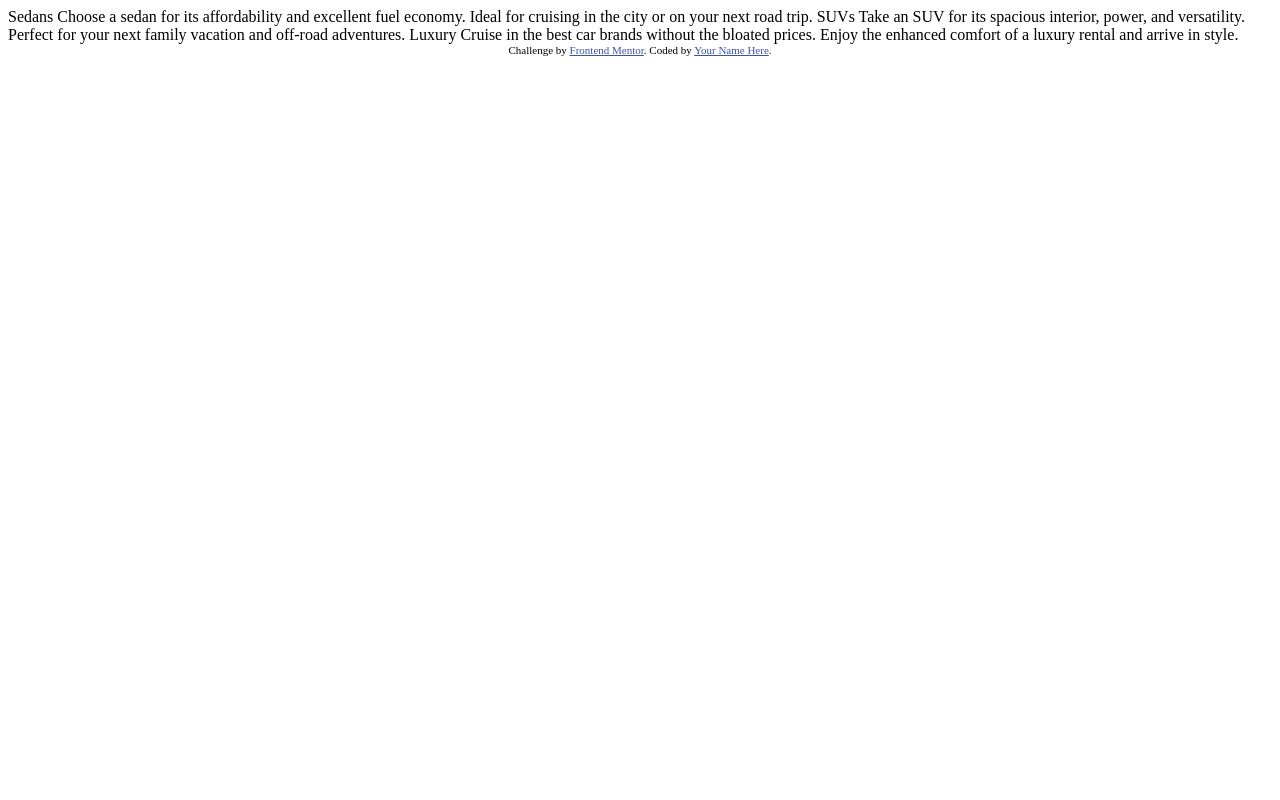
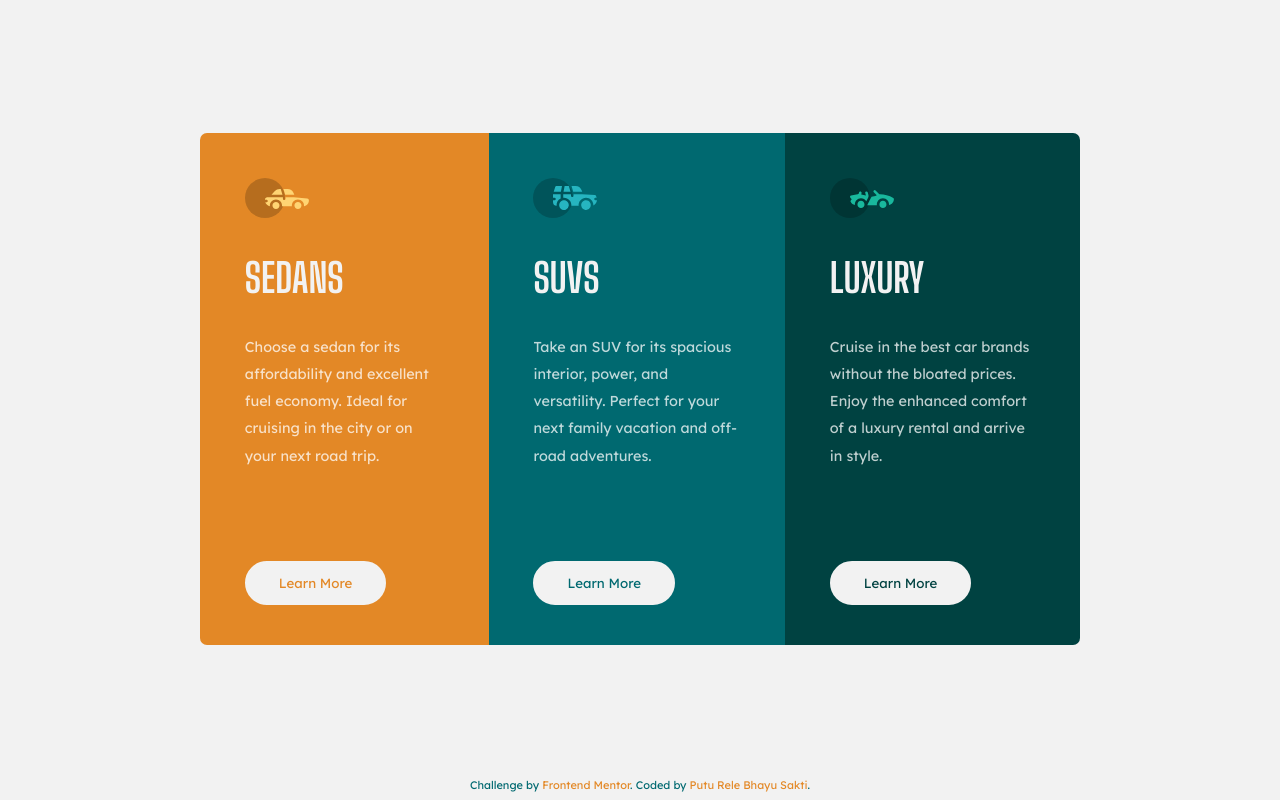
Before and after one commit to lere22/3-column-preview-card-component, a plain HTML site: page index.html in a window 1280 px wide. Drawn offline with Linux system fonts and the light colour scheme.

Commit message:
add layouting in style.css

```diff
--- /dev/null
+++ b/css/style.css
@@ -0,0 +1,155 @@
+@import url("https://fonts.googleapis.com/css2?family=Big+Shoulders+Display:wght@700&family=Lexend+Deca&display=swap");
+
+:root {
+	/* Colors */
+	--primary-bright-orange: hsl(31, 77%, 52%);
+	--primary-dark-cyan: hsl(184, 100%, 22%);
+	--primary-very-dark-cyan: hsl(179, 100%, 13%);
+	--neutral-transparent-white-p: hsla(0, 0%, 100%, 0.75);
+	--neutral-very-light-gray: hsl(0, 0%, 95%);
+
+	/* Typography */
+	--family-lexend-deca: "Lexend Deca", sans-serif;
+	--family-big-shoulders-display: "Big Shoulders Display", cursive;
+	--fw-400: 400;
+	--fw-700: 700;
+}
+
+*,
+*::before,
+*::after {
+	margin: 0;
+	padding: 0;
+	box-sizing: border-box;
+	outline: none;
+	border: none;
+	text-decoration: none;
+}
+
+body {
+	min-height: 99vh;
+	font-family: var(--family-lexend-deca);
+	background-color: var(--neutral-very-light-gray);
+	color: var(--neutral-transparent-white-p);
+	display: flex;
+	flex-direction: column;
+	justify-content: center;
+	align-items: center;
+}
+
+main {
+	margin: auto;
+	overflow: hidden;
+	width: 100%;
+	max-width: 55rem;
+	border-radius: 7px;
+	display: flex;
+	flex-direction: row;
+	justify-content: center;
+	align-items: center;
+}
+
+section {
+	position: relative;
+	padding: 2.8rem;
+	height: 32rem;
+}
+
+section.sedans {
+	background-color: var(--primary-bright-orange);
+}
+
+section.suvs {
+	background-color: var(--primary-dark-cyan);
+}
+
+section.luxury {
+	background-color: var(--primary-very-dark-cyan);
+}
+
+img {
+	margin-bottom: 2rem;
+}
+
+h1 {
+	font-size: 2.5rem;
+	font-weight: var(--fw-700);
+	font-family: var(--family-big-shoulders-display);
+	color: var(--neutral-very-light-gray);
+	text-transform: uppercase;
+	margin-bottom: 2rem;
+}
+
+p {
+	font-size: 0.9rem;
+	font-weight: var(--fw-400);
+	line-height: 1.7rem;
+}
+
+button {
+	position: absolute;
+	font-family: var(--family-lexend-deca);
+	padding: 0.75rem 2rem;
+	background-color: var(--neutral-very-light-gray);
+	border: 2px solid var(--neutral-very-light-gray);
+	border-radius: 50px;
+	cursor: pointer;
+	transition: all 0.2s ease-in-out;
+	bottom: 2.5rem;
+}
+
+.sedans button {
+	color: var(--primary-bright-orange);
+}
+
+.suvs button {
+	color: var(--primary-dark-cyan);
+}
+
+.luxury button {
+	color: var(--primary-very-dark-cyan);
+}
+
+button:hover {
+	background: transparent;
+	color: var(--neutral-very-light-gray);
+}
+
+button:active {
+	transform: scale(0.9);
+}
+
+.attribution {
+	font-size: 11px;
+	text-align: center;
+	color: var(--primary-dark-cyan);
+}
+
+.attribution a {
+	color: var(--primary-bright-orange);
+}
+
+.attribution a:hover {
+	text-decoration: underline;
+}
+
+@media screen and (max-width: 990px) {
+	main {
+		display: flex;
+		flex-direction: column;
+		max-width: 35ch;
+		margin: 2rem 0;
+	}
+
+	section {
+		height: 29rem;
+	}
+
+	p {
+		font-size: 1rem;
+	}
+
+	button {
+		bottom: 3.5rem;
+	}
+}
--- a/index.html
+++ b/index.html
@@ -1,36 +1,40 @@
 <!DOCTYPE html>
 <html lang="en">
-<head>
-  <meta charset="UTF-8">
-  <meta name="viewport" content="width=device-width, initial-scale=1.0"> <!-- displays site properly based on user's device -->
+	<head>
+		<meta charset="UTF-8" />
+		<meta name="viewport" content="width=device-width, initial-scale=1.0" />
+		<!-- displays site properly based on user's device -->
 
-  <link rel="icon" type="image/png" sizes="32x32" href="./images/favicon-32x32.png">
+		<link rel="icon" type="image/png" sizes="32x32" href="./images/favicon-32x32.png" />
 
-  <title>Frontend Mentor | 3-column preview card component</title>
+		<title>Frontend Mentor | 3-column preview card component</title>
 
-  <!-- Feel free to remove these styles or customise in your own stylesheet 👍 -->
-  <style>
-    .attribution { font-size: 11px; text-align: center; }
-    .attribution a { color: hsl(228, 45%, 44%); }
-  </style>
-</head>
-<body>
+		<link rel="stylesheet" href="./css/style.css" />
+	</head>
+	<body>
+		<main>
+			<section class="sedans">
+				<img src="./images/icon-sedans.svg" alt="Sedans" />
+				<h1>Sedans</h1>
+				<p>Choose a sedan for its affordability and excellent fuel economy. Ideal for cruising in the city or on your next road trip.</p>
+				<button>Learn More</button>
+			</section>
+			<section class="suvs">
+				<img src="./images/icon-suvs.svg" alt="SUVs" />
+				<h1>SUVs</h1>
+				<p>Take an SUV for its spacious interior, power, and versatility. Perfect for your next family vacation and off-road adventures.</p>
+				<button>Learn More</button>
+			</section>
+			<section class="luxury">
+				<img src="./images/icon-luxury.svg" alt="Luxury" />
+				<h1>Luxury</h1>
+				<p>Cruise in the best car brands without the bloated prices. Enjoy the enhanced comfort of a luxury rental and arrive in style.</p>
+				<button>Learn More</button>
+			</section>
+		</main>
 
-  Sedans
-  Choose a sedan for its affordability and excellent fuel economy. Ideal for cruising in the city
-  or on your next road trip.
-
-  SUVs
-  Take an SUV for its spacious interior, power, and versatility. Perfect for your next family vacation
-  and off-road adventures.
-
-  Luxury
-  Cruise in the best car brands without the bloated prices. Enjoy the enhanced comfort of a luxury
-  rental and arrive in style.
-
-  <div class="attribution">
-    Challenge by <a href="https://www.frontendmentor.io?ref=challenge" target="_blank">Frontend Mentor</a>.
-    Coded by <a href="#">Your Name Here</a>.
-  </div>
-</body>
+		<footer>
+			<div class="attribution">Challenge by <a href="https://www.frontendmentor.io?ref=challenge" target="_blank">Frontend Mentor</a>. Coded by <a href="https://github.com/lere22">Putu Rele Bhayu Sakti</a>.</div>
+		</footer>
+	</body>
 </html>
```
